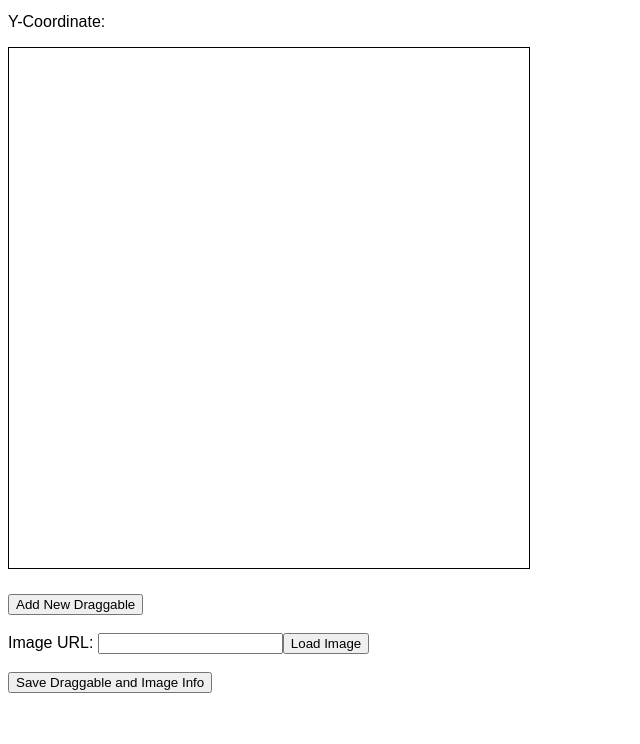
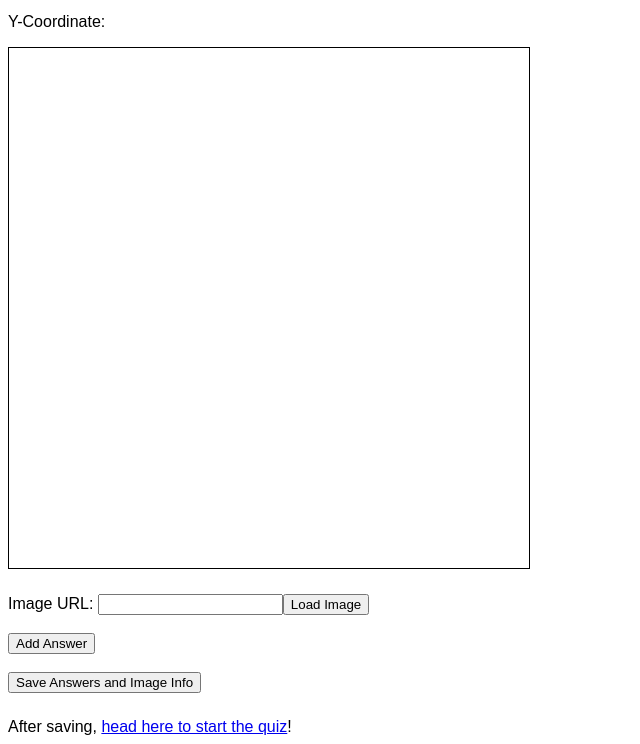
Before and after one commit to pkarjala/dragonquiz, a plain HTML site: page index.html in a window 1280 px wide. Shown: the part 101-845 px from the top of the page, without its empty margins (0-640 px from the left). Before the commit the page ends 802 px from the top, so only its background shows below. Drawn offline with nearby package versions, Linux system fonts and the light colour scheme.

```diff
--- a/css/main.css
+++ b/css/main.css
@@ -55,6 +55,10 @@ body {
 
 .dialog { display: none; }
 
+#quiz-link {
+  margin-top: 25px;
+}
+
 
 /* Quiz Taking CSS */
 
@@ -66,7 +70,7 @@ body {
 }
 
 #title {
-  width: 100px;
+  width: 500px;
   margin-left: auto;
   margin-right: auto;
 }
--- a/index.html
+++ b/index.html
@@ -36,14 +36,18 @@
 
     <!-- Under setup buttons area. -->
     <div id="buttons">
-      <button id="add" onclick="addDraggable( '.draggable', '#draggable-container' );">Add New Draggable</button>
-      <br />
-      <br />
       <label for="image-url">Image URL: </label>
       <input type="text" id="image-url" /><button id="load-image" onclick="loadImage( '#image-url', '#draggable-container');">Load Image</button>
       <br />
       <br />
-      <button id="save" onclick="saveContent( '.draggable', '#draggable-container' );">Save Draggable and Image Info</button>
+      <button id="add" onclick="addDraggable( '.draggable', '#draggable-container' );">Add Answer</button>
+      <br />
+      <br />
+      <button id="save" onclick="saveContent( '.draggable', '#draggable-container' );">Save Answers and Image Info</button>
+    </div>
+
+    <div id="quiz-link">
+      After saving, <a href="./quiz.html">head here to start the quiz</a>!
     </div>
 
 
--- a/js/main.js
+++ b/js/main.js
@@ -175,7 +175,6 @@ function addDraggable( identifier, container ) {
 /**
  * deleteDraggable
  * Deletes a draggable from the page.
- *
  */
 function deleteDraggable( to_delete ) {
   // console.log( "Deleting draggable!" );
```
Also changed, not shown: js/quiz.js (+9 -9 lines), 1 other file.
